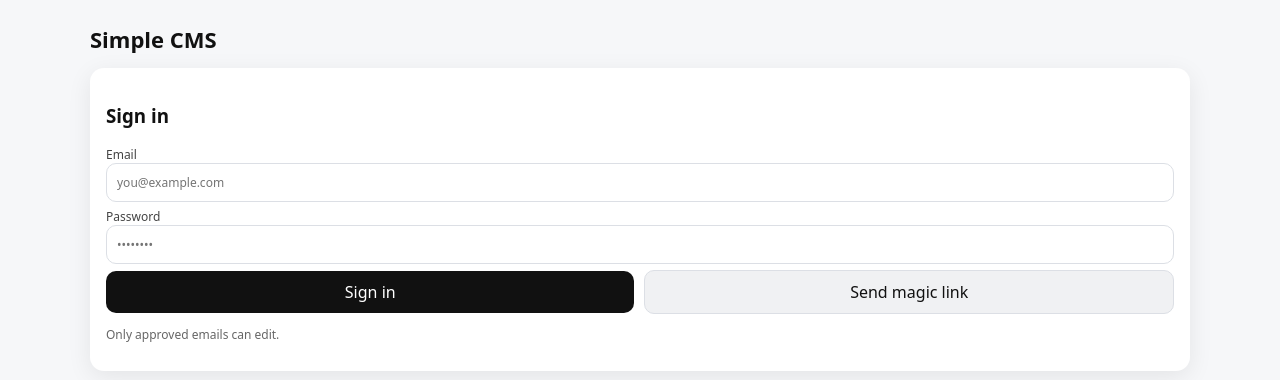
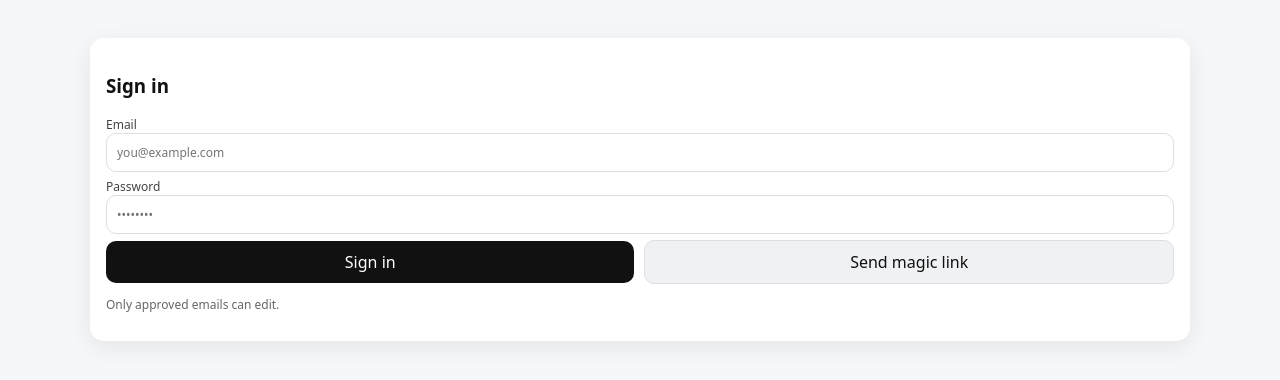
Before and after one commit to ztuyk/emily, a plain HTML site: page admin/admin.html in a window 1280 px wide. Drawn offline with nearby package versions, Linux system fonts and the light colour scheme.

Commit message:
Update admin.html

```diff
--- a/admin/admin.html
+++ b/admin/admin.html
@@ -3,7 +3,7 @@
 <head>
   <meta charset="utf-8" />
   <meta name="viewport" content="width=device-width, initial-scale=1" />
-  <title>Site Admin</title>
+  <title>Emily Foister Site Admin</title>
   <script src="https://cdn.jsdelivr.net/npm/@supabase/supabase-js@2"></script>
   <link href="https://cdn.jsdelivr.net/npm/quill@1.3.7/dist/quill.snow.css" rel="stylesheet">
   <script src="https://cdn.jsdelivr.net/npm/quill@1.3.7/dist/quill.min.js"></script>
@@ -33,7 +33,6 @@
 <body>
   <div class="wrap">
     <header>
-      <h1>Simple CMS</h1>
       <div class="row">
         <span id="who" class="muted"></span>
         <button id="logout" class="ghost hidden">Log out</button>
```
